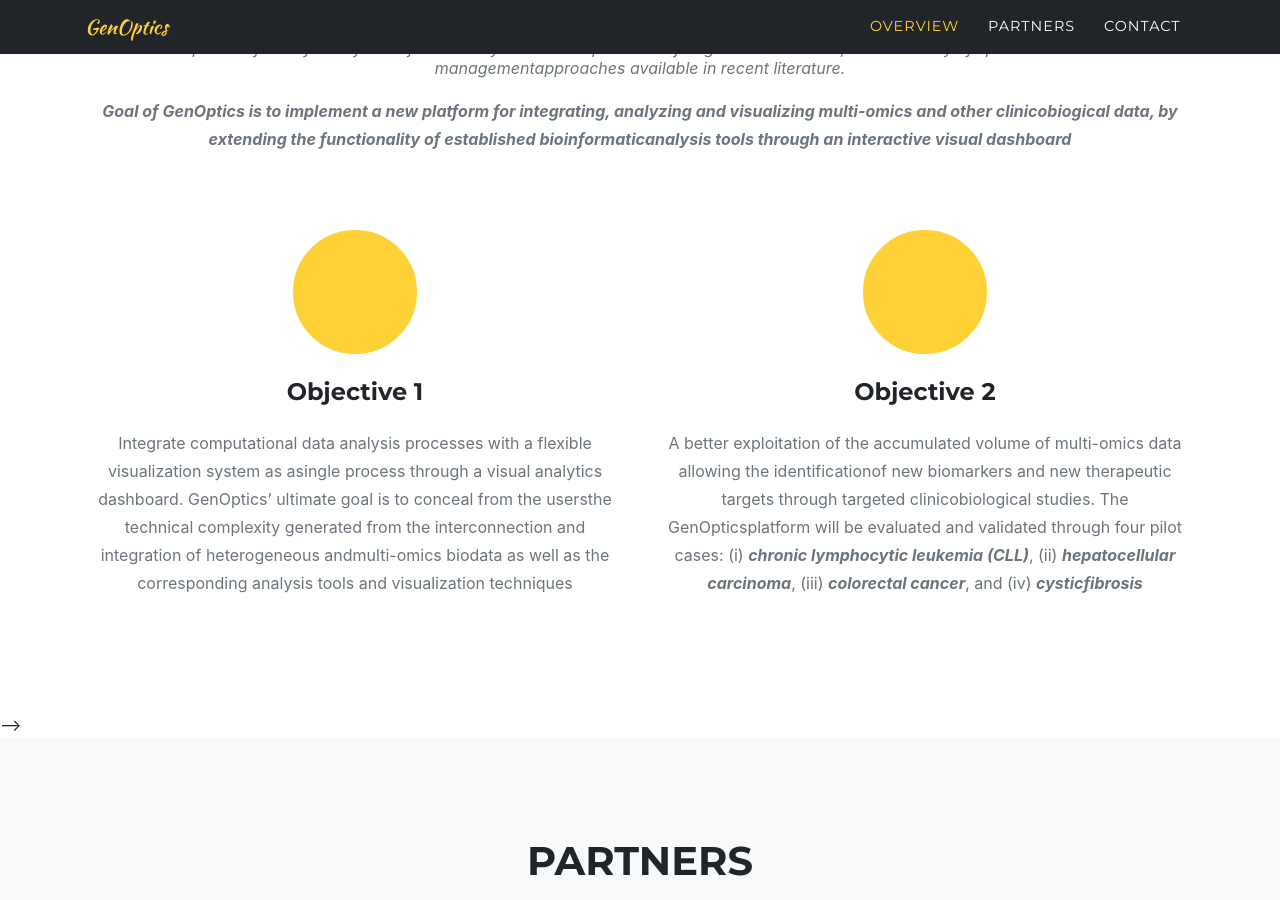
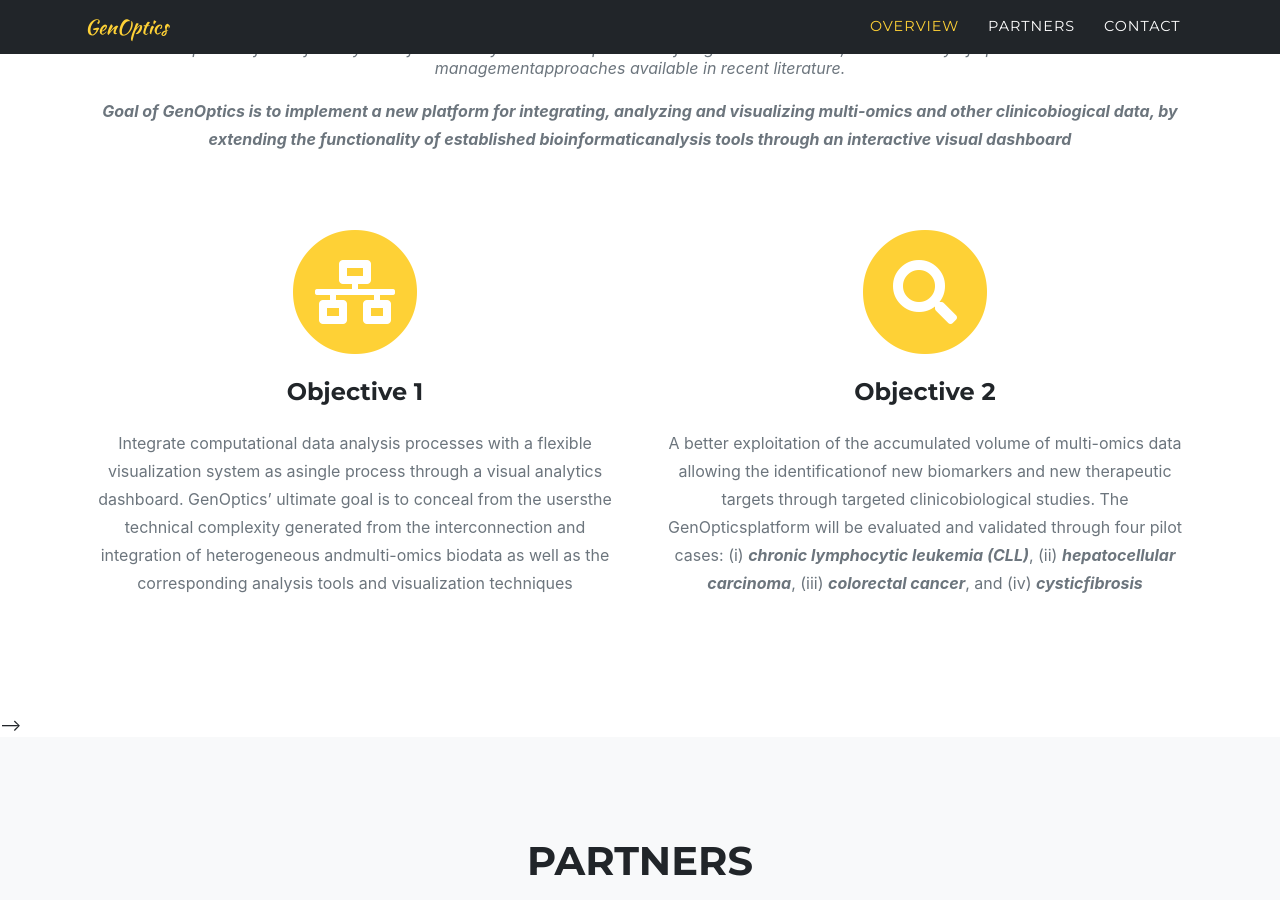
Before and after one commit to GenOptics/GenOptics.github.io, a Jekyll site: the page built from index.md, in a window 1280 px wide and 900 px high, scrolled down 826 px. Built offline with Jekyll 4.4.1, drawn with Linux system fonts in a browser that asks for light colours; some web fonts are replaced.

Commit message:
update partners

```diff
--- a/_data/sitetext.yml
+++ b/_data/sitetext.yml
@@ -13,10 +13,10 @@
     list:
       - title: "Objective 1"
         desc: "Integrate computational data analysis processes with a flexible visualization system as asingle process through a visual analytics dashboard. GenOptics' ultimate goal is to conceal from the usersthe technical complexity generated from the interconnection and integration of heterogeneous andmulti-omics biodata as well as the corresponding analysis tools and visualization techniques"
-        icon: https://unsplash.com/photos/zF_pTLx_Dkg #find more at https://fontawesome.com/icons
+        icon: fas fa-network-wired # https://unsplash.com/photos/zF_pTLx_Dkg #find more at https://fontawesome.com/icons
       - title: "Objective 2"
         desc: "A better exploitation of the accumulated volume of multi-omics data allowing the identificationof new biomarkers and new therapeutic targets through targeted clinicobiological studies. The GenOpticsplatform will be evaluated and validated through four pilot cases: (i) ***chronic lymphocytic leukemia (CLL)***, (ii) ***hepatocellular carcinoma***, (iii) ***colorectal cancer***, and (iv) ***cysticfibrosis***"
-        icon: https://unsplash.com/photos/zF_pTLx_Dkg
+        icon: fas fa-search # https://unsplash.com/photos/zF_pTLx_Dkg
 
 # portfolio:
 #     title: "Portfolio"
@@ -86,54 +86,54 @@
     people:
       - name: "INAB-CERTH"
         role: "Partner 1"
-        image: assets/img/team/500x500.jpg
+        image: assets/img/team/certh.jpg
         social:
-          - url: https://twitter.com
-            icon: fab fa-twitter
-          - url: https://facebook.com
-            icon: fab fa-facebook-f
-          - url: https://linkedin.com
-            icon: fab fa-linkedin-in
+          - url: https://www.inab.certh.gr/
+            icon: fas fa-link
+          # - url: https://facebook.com
+          #   icon: fab fa-facebook-f
+          # - url: https://linkedin.com
+          #   icon: fab fa-linkedin-in
       - name: "IMBB-FORTH"
         role: "Partner 2"
-        image: assets/img/team/500x500.jpg
+        image: assets/img/team/forth.png
         social:
-          - url: https://twitter.com
-            icon: fab fa-twitter
-          - url: https://facebook.com
-            icon: fab fa-facebook-f
-          - url: https://linkedin.com
-            icon: fab fa-linkedin-in
+          - url: https://www.imbb.forth.gr/en/
+            icon: fas fa-link
+          # - url: https://facebook.com
+          #   icon: fab fa-facebook-f
+          # - url: https://linkedin.com
+          #   icon: fab fa-linkedin-in
       - name: "Faculty of Medicine- University of Ioannina"
         role: "Partner 3"
-        image: assets/img/team/500x500.jpg
+        image: assets/img/team/University-of-Ioannina.jpg
         social:
-          - url: https://twitter.com
-            icon: fab fa-twitter
-          - url: https://facebook.com
-            icon: fab fa-facebook-f
-          - url: https://linkedin.com
-            icon: fab fa-linkedin-in
+          - url: https://med.uoi.gr/index.php?lang=el
+            icon: fas fa-link
+          # - url: https://facebook.com
+          #   icon: fab fa-facebook-f
+          # - url: https://linkedin.com
+          #   icon: fab fa-linkedin-in
       - name: "DRAXIS ENVIRONMENTAL"
         role: "Company 1"
-        image: assets/img/team/500x500.jpg
+        image: assets/img/team/draxis.png
         social:
-          - url: https://twitter.com
-            icon: fab fa-twitter
-          - url: https://facebook.com
-            icon: fab fa-facebook-f
-          - url: https://linkedin.com
-            icon: fab fa-linkedin-in
+          - url: https://draxis.gr/
+            icon: fas fa-link
+          # - url: https://facebook.com
+          #   icon: fab fa-facebook-f
+          # - url: https://linkedin.com
+          #   icon: fab fa-linkedin-in
       - name: "Tero"
         role: "Company 2"
-        image: assets/img/team/500x500.jpg
+        image: assets/img/team/tero.jpg
         social:
-          - url: https://twitter.com
-            icon: fab fa-twitter
-          - url: https://facebook.com
-            icon: fab fa-facebook-f
-          - url: https://linkedin.com
-            icon: fab fa-linkedin-in
+          - url: https://www.tero.gr/
+            icon: fas fa-link
+          # - url: https://facebook.com
+          #   icon: fab fa-facebook-f
+          # - url: https://linkedin.com
+          #   icon: fab fa-linkedin-in
 
 contact:
     title: "Contact Us"
@@ -142,17 +142,17 @@
 
 footer:
     legal: "Privacy Policy"
-    social:
-      - url: https://twitter.com
-        icon: "fab fa-twitter"
-      - url: https://facebook.com
-        icon: "fab fa-facebook-f"
-      - url: https://linkedin.com
-        icon: "fab fa-linkedin-in"
-      - url: https://github.com/raviriley/agency-jekyll-theme
-        icon: "fab fa-github"
-      - url: https://instagram.com
-        icon: "fab fa-instagram"
+    # social:
+    #   - url: https://twitter.com
+    #     icon: "fab fa-twitter"
+    #   - url: https://facebook.com
+    #     icon: "fab fa-facebook-f"
+    #   - url: https://linkedin.com
+    #     icon: "fab fa-linkedin-in"
+    #   - url: https://github.com/raviriley/agency-jekyll-theme
+    #     icon: "fab fa-github"
+    #   - url: https://instagram.com
+    #     icon: "fab fa-instagram"
 
 
 # {{ site.data.sitetext.ex.ex | markdownify | default: example }}
```
Also changed, not shown: assets/img/team/University-of-Ioannina.jpg (added), assets/img/team/certh.jpg (added), assets/img/team/draxis.png (added), assets/img/team/forth.png (added), assets/img/team/tero.jpg (added).
